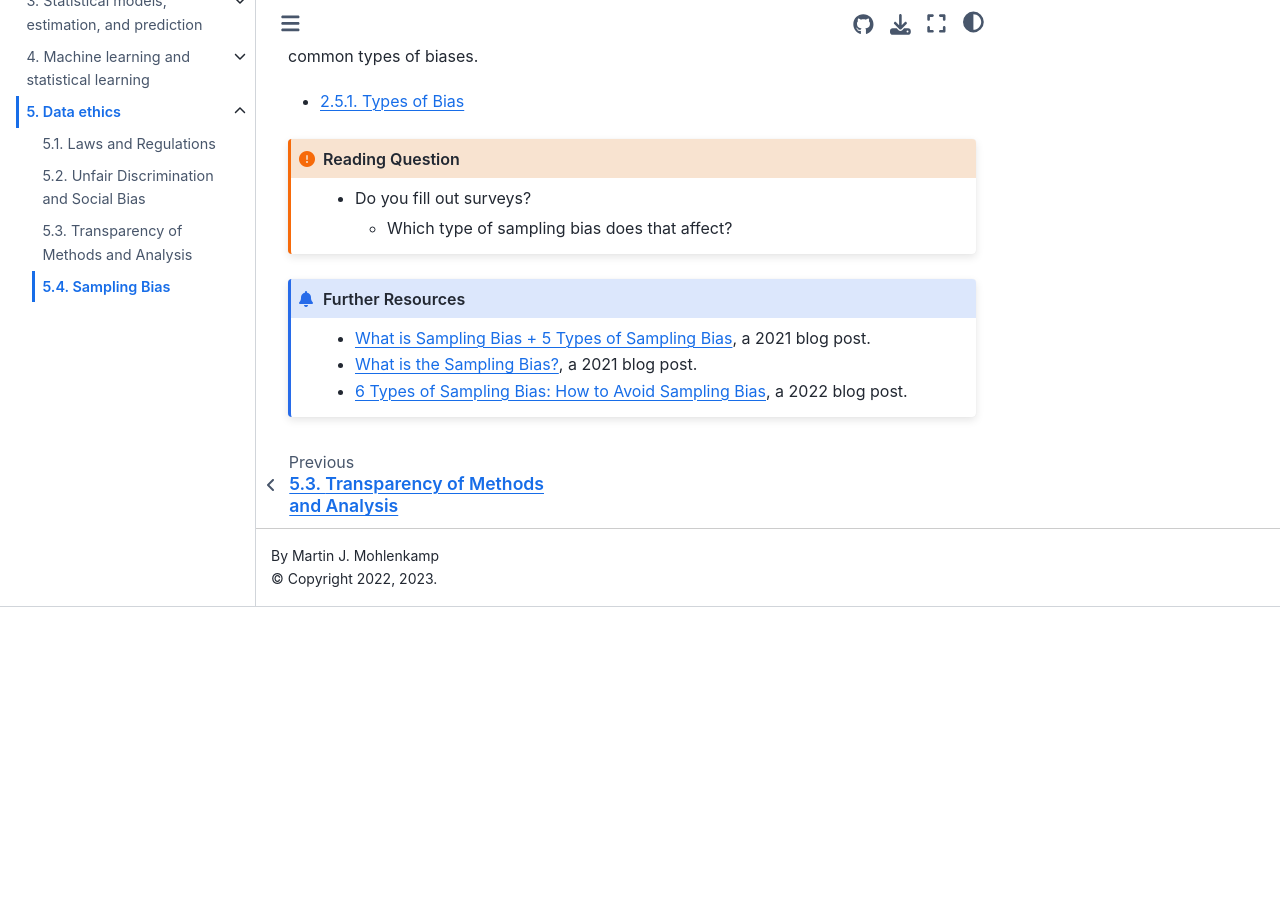
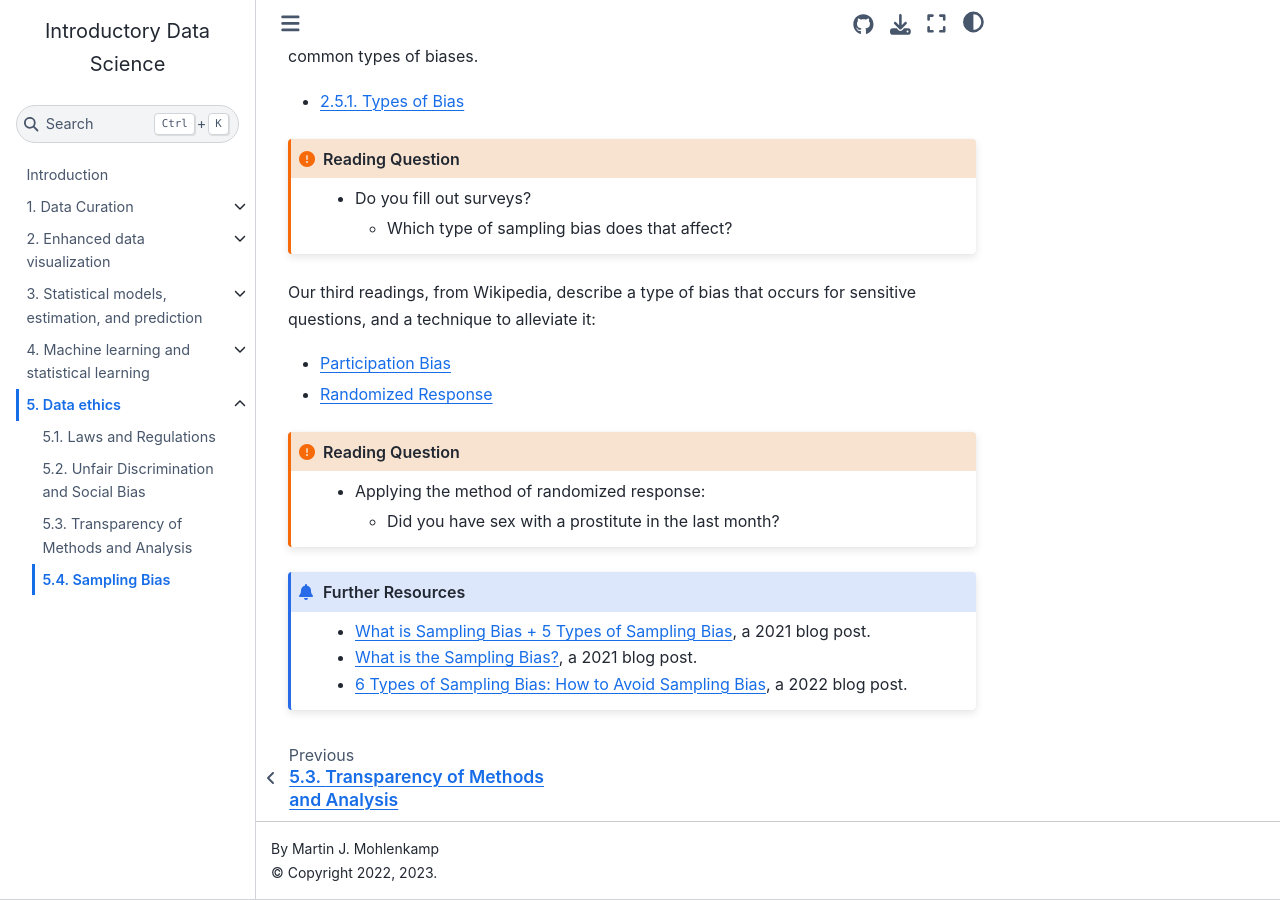
Before and after one commit to data-ohio/introductory-data-science, a Jupyter Book: the page built from 5/4/5_4_sample_bias.md, in a window 1280 px wide and 900 px high, scrolled down 783 px. Built offline with Jupyter Book 1.0.4 settings and Sphinx 7.4.7 and the Sphinx Book theme 1.1.4, drawn with Linux system fonts in a browser that asks for light colours; pages that are not in the unit, such as notebooks, are missing from menus; cross-references to code outside the pages are shown as plain code; before the commit the page ends 1390 px from its top, so only the background shows below that.

Commit message:
added randomized response

````diff
--- a/5/4/5_4_sample_bias.md
+++ b/5/4/5_4_sample_bias.md
@@ -34,6 +34,15 @@
   * Which type of sampling bias does that affect?
 ```
 
+Our third readings, from Wikipedia, describe a type of bias that occurs for sensitive questions, and a technique to alleviate it:
+* [Participation Bias](https://en.wikipedia.org/wiki/Participation_bias)
+* [Randomized Response](https://en.wikipedia.org/wiki/Randomized_response)
+
+```{admonition} Reading Question
+:class: important
+* Applying the method of randomized response:
+  * Did you have sex with a prostitute in the last month?
+```
 
 ```{admonition} Further Resources
 * [What is Sampling Bias + 5 Types of Sampling Bias](https://www.premise.com/blog/sampling-bias-what-you-need-to-know/), a 2021 blog post.
````
